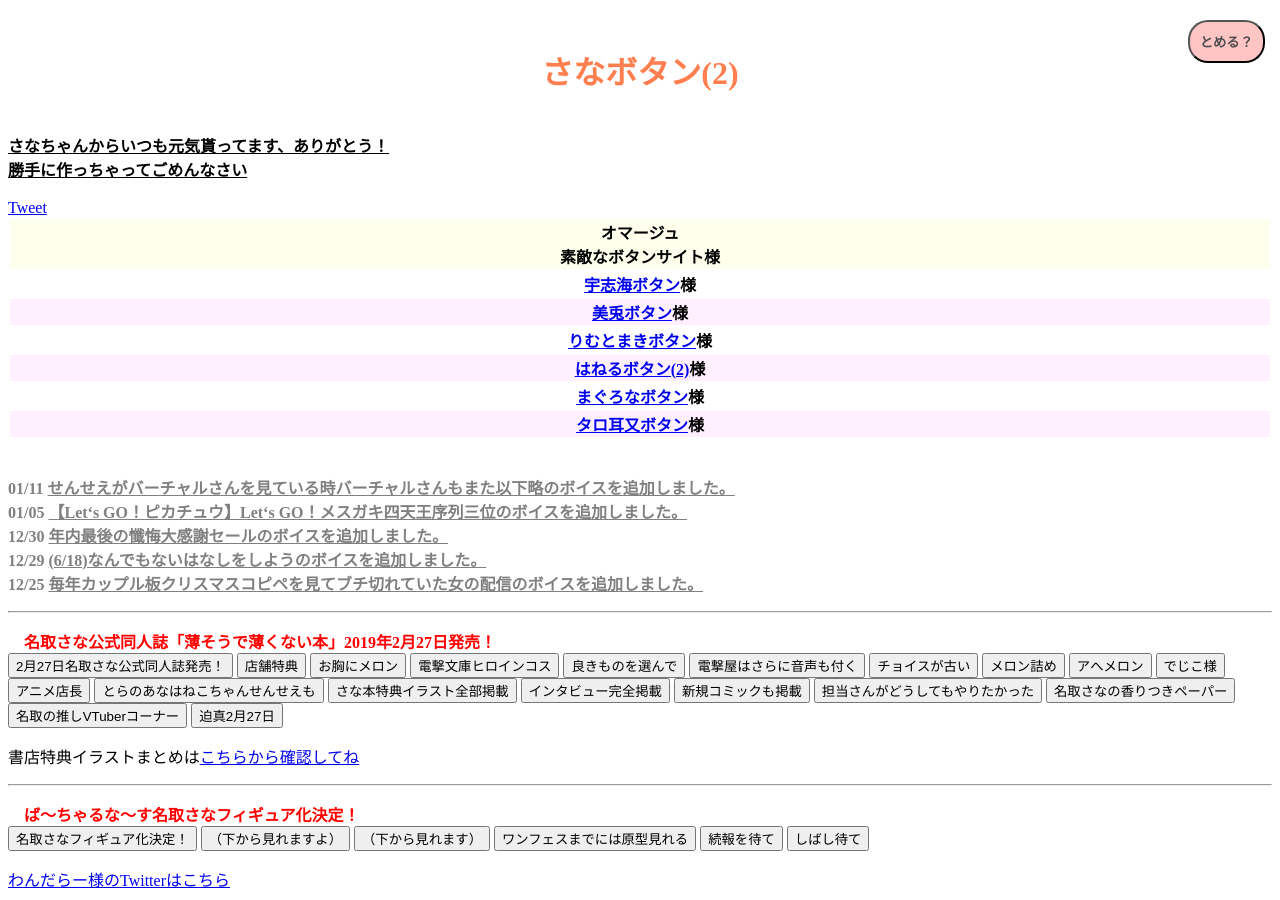
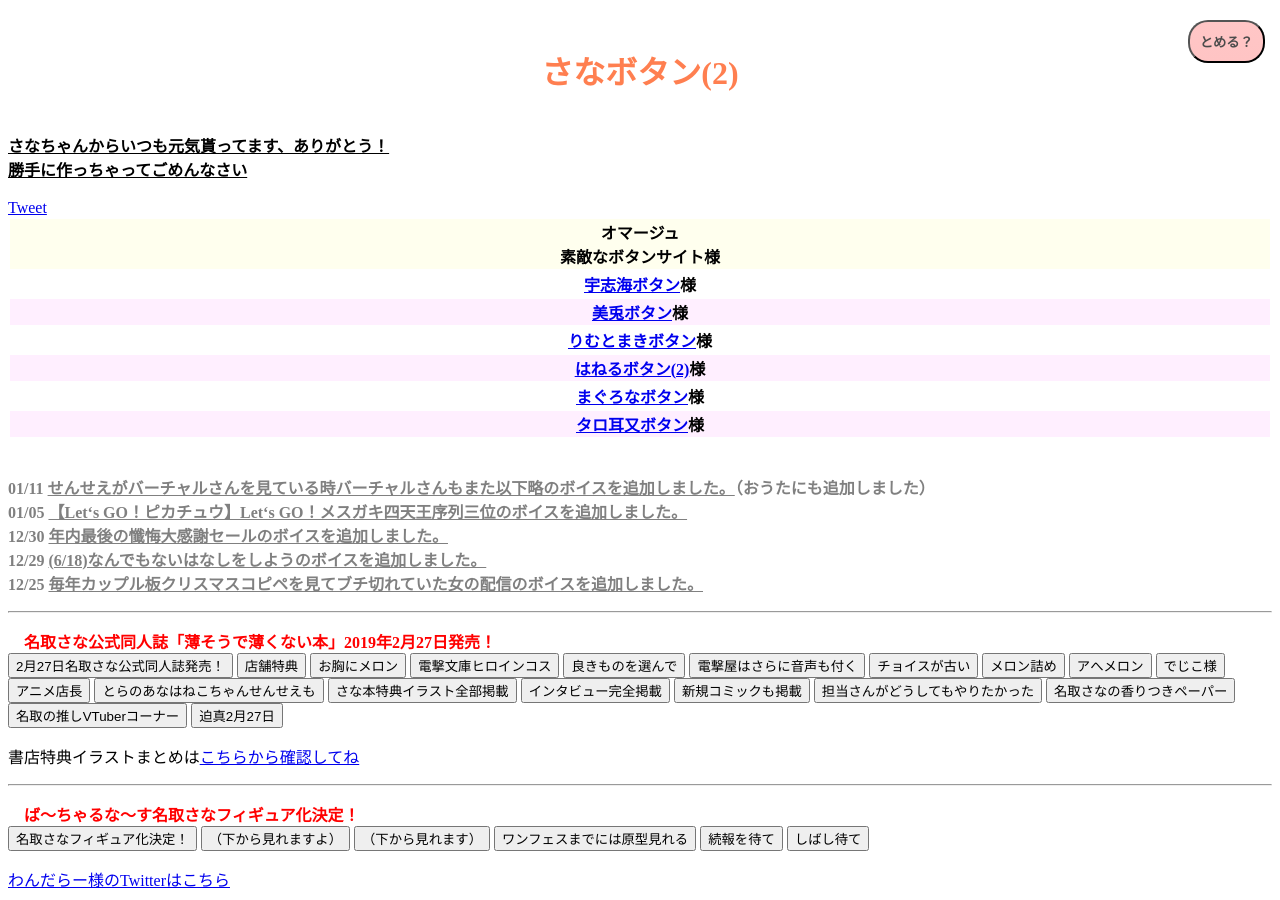
Before and after one commit to sanabutton/sanabutton.github.io, a Jekyll site: the page built from index.html, in a window 1280 px wide and 900 px high. Built offline with Jekyll 4.4.1, drawn with Linux system fonts in a browser that asks for light colours; comment, search, counter and statistics services are not loaded.

Commit message:
更新ログに「おうたにも追加した」旨を追記

```diff
--- a/_includes/update-log.html
+++ b/_includes/update-log.html
@@ -1,5 +1,5 @@
 <span class="add-num"><br>
-	<b>01/11 <u>せんせえがバーチャルさんを見ている時バーチャルさんもまた以下略のボイスを追加しました。</u></b>
+	<b>01/11 <u>せんせえがバーチャルさんを見ている時バーチャルさんもまた以下略のボイスを追加しました。</u>（おうたにも追加しました）</b>
 	<br>
 	<b>01/05 <u>【Let‘s GO！ピカチュウ】Let‘s GO！メスガキ四天王序列三位のボイスを追加しました。</u></b>
 	<br>
```
